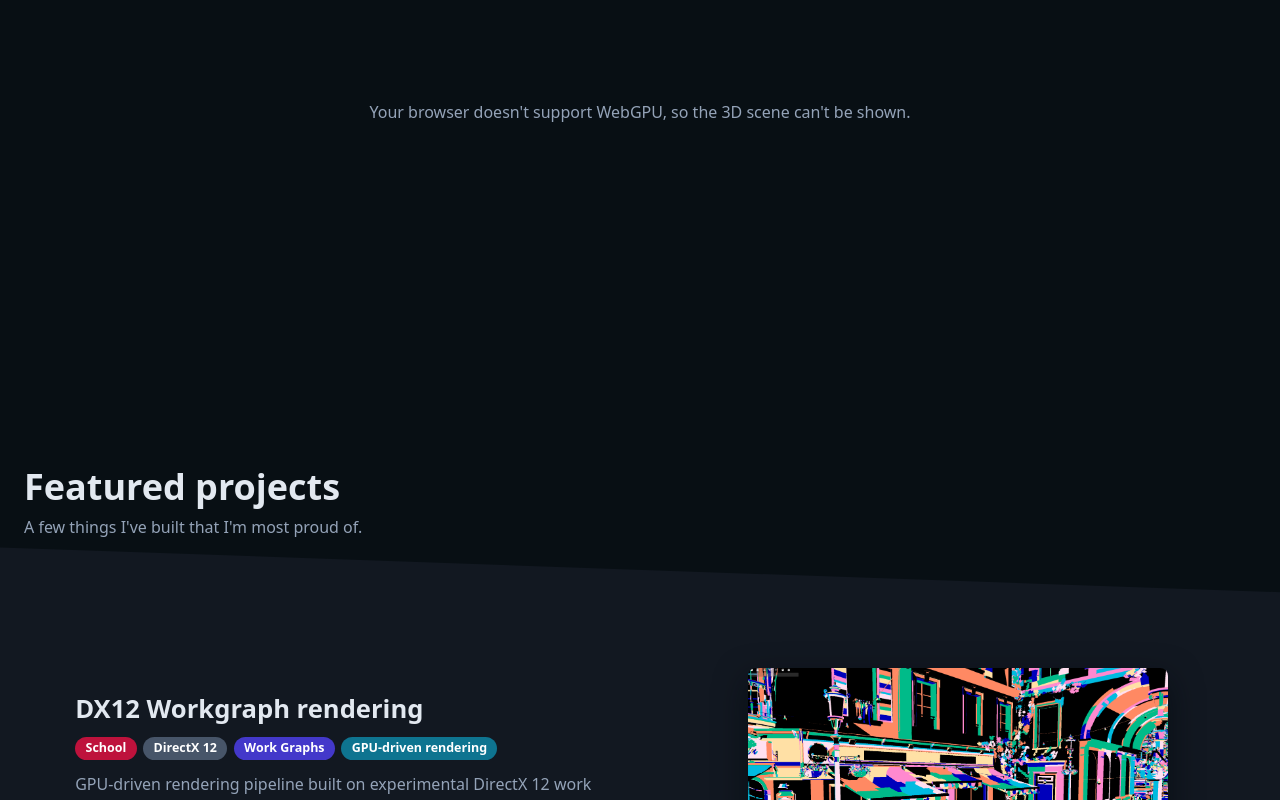
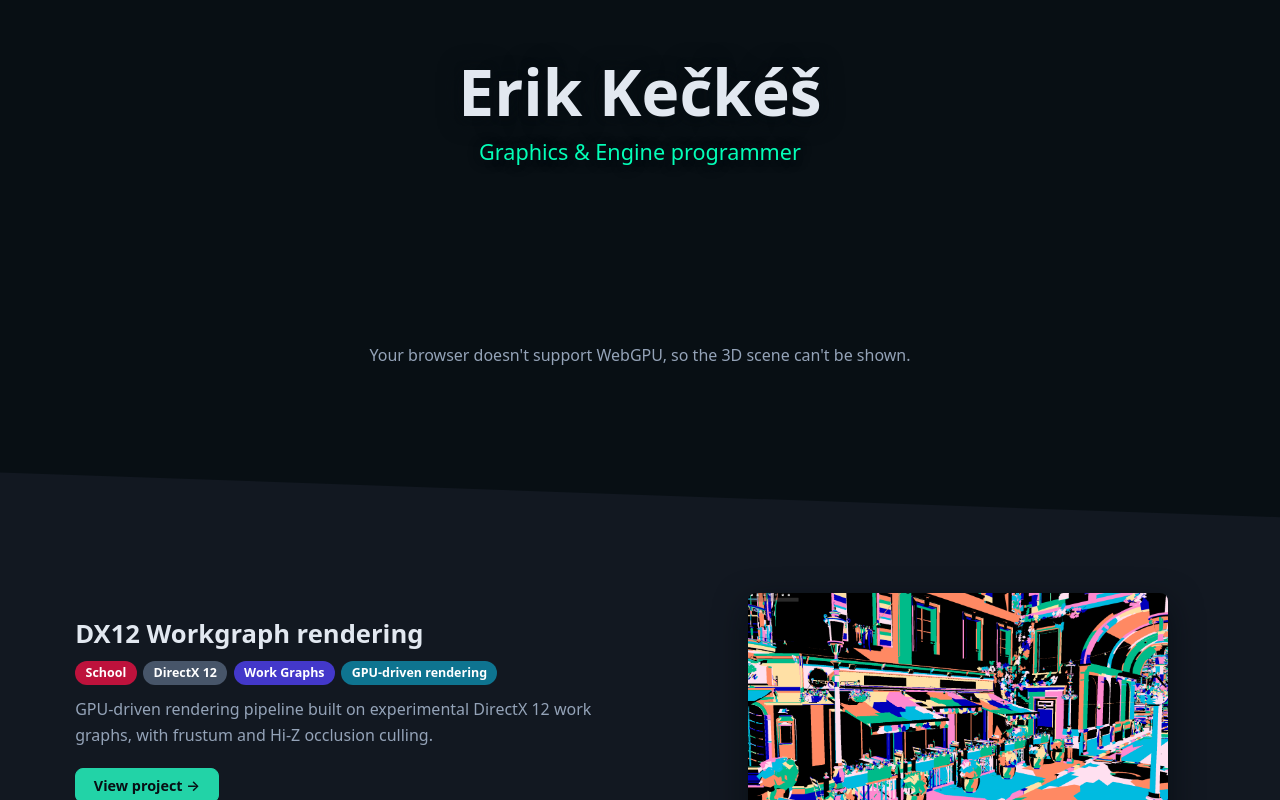
Before and after one commit to erikkeckes/erikkeckes.github.io, an Astro site: page / in a window 1280 px wide. Shown: the part 220-1020 px from the top of the page. Built offline with nearby package versions, Linux system fonts and the light colour scheme; Astro itself is replaced by a stand-in of ours.

Commit message:
updated styling and

```diff
--- a/src/components/home/About.astro
+++ b/src/components/home/About.astro
@@ -4,6 +4,7 @@ import { about } from '../../data/career';
 
 <div class="about">
 	<div class="text">
+		<h2>About me</h2>
 		<p class="bio">{about.bio}</p>
 		<dl>
 			<div>
@@ -50,6 +51,12 @@ import { about } from '../../data/career';
 		box-shadow: 0 8px 24px var(--color-shadow);
 	}
 
+	h2 {
+		margin: 0 0 1rem;
+		font-size: clamp(1.6rem, 4vw, 2.25rem);
+		line-height: 1.2;
+	}
+
 	.bio {
 		margin: 0 0 1.5rem;
 		font-size: 1.05rem;
--- a/src/components/home/Hero3D.astro
+++ b/src/components/home/Hero3D.astro
@@ -1,9 +1,20 @@
 ---
 // WebGPU-rendered hero scene. Rendering lives in src/scripts/webgpu/
+interface Props {
+	name?: string;
+	tagline?: string;
+}
+
+// Placeholders until the real copy is decided
+const { name = 'Erik Kečkéš', tagline = 'Graphics & Engine programmer' } = Astro.props;
 ---
 
 <section class="hero-3d" id="scene" aria-label="3D scene">
 	<canvas class="canvas" aria-hidden="true" title="Drag to rotate the view"></canvas>
+	<div class="intro">
+		<h1 class="name">{name}</h1>
+		<p class="tagline">{tagline}</p>
+	</div>
 	<p class="fallback" hidden>Your browser doesn't support WebGPU, so the 3D scene can't be shown.</p>
 </section>
 
@@ -57,12 +68,39 @@
 		cursor: grabbing;
 	}
 
-	.fallback {
+	/* Centred over the black hole; clicks pass through so the scene can still be dragged */
+	.intro {
 		position: absolute;
 		inset: 0;
 		display: flex;
+		flex-direction: column;
 		align-items: center;
 		justify-content: center;
+		gap: 0.5rem;
+		padding: 1.5rem;
+		text-align: center;
+		pointer-events: none;
+	}
+
+	.name {
+		margin: 0;
+		font-size: clamp(2rem, 6vw, 4rem);
+		line-height: 1.1;
+		color: var(--color-text);
+		text-shadow: 0 2px 24px var(--color-bg), 0 0 8px var(--color-bg);
+	}
+
+	.tagline {
+		margin: 0;
+		font-size: clamp(1rem, 2.2vw, 1.35rem);
+		color: var(--color-tag-line);
+		text-shadow: 0 1px 12px var(--color-bg), 0 0 6px var(--color-bg);
+	}
+
+	/* Sits under the intro text when the scene can't render */
+	.fallback {
+		position: absolute;
+		inset: auto 0 0;
 		margin: 0;
 		padding: 1.5rem;
 		color: var(--color-text-muted);
--- a/src/components/home/Section.astro
+++ b/src/components/home/Section.astro
@@ -1,18 +1,14 @@
 ---
 interface Props {
 	id: string;
-	title: string;
-	subtitle?: string;
+	/** Accessible name for the section; it has no visible heading */
+	label: string;
 }
 
-const { id, title, subtitle } = Astro.props;
+const { id, label } = Astro.props;
 ---
 
-<section class="section" id={id} aria-labelledby={`${id}-title`}>
-	<header class="heading">
-		<h2 id={`${id}-title`}>{title}</h2>
-		{subtitle && <p>{subtitle}</p>}
-	</header>
+<section class="section" id={id} aria-label={label}>
 	<slot />
 	{
 		Astro.slots.has('footer') && (
@@ -29,21 +25,6 @@ const { id, title, subtitle } = Astro.props;
 		padding: clamp(2.5rem, 6vw, 4.5rem) var(--section-pad-x);
 	}
 
-	.heading {
-		margin-bottom: clamp(1.25rem, 3vw, 2rem);
-	}
-
-	h2 {
-		margin: 0;
-		font-size: clamp(1.6rem, 4vw, 2.25rem);
-		line-height: 1.2;
-	}
-
-	.heading p {
-		margin: 0.4rem 0 0;
-		color: var(--color-text-muted);
-	}
-
 	.footer {
 		display: flex;
 		justify-content: center;
--- a/src/components/home/Subsection.astro
+++ b/src/components/home/Subsection.astro
@@ -72,7 +72,7 @@ const tone = index % 2 === 0 ? 'tone-a' : 'tone-b';
 <article class:list={['subsection', tone]} style={`z-index: ${100 - index}`}>
 	<div class="content">
 		<div class="body">
-			{meta && <span class="meta">{meta}</span>}
+			{meta && !image && <span class="meta">{meta}</span>}
 			<h3>{title}</h3>
 			<TagList tags={tags} />
 			<p>{description}</p>
@@ -83,7 +83,10 @@ const tone = index % 2 === 0 ? 'tone-a' : 'tone-b';
 		{
 			image && (
 				<div class="media">
-					<img src={image} alt={title} loading="lazy" />
+					<div class="frame">
+						{meta && <span class="meta">{meta}</span>}
+						<img src={image} alt={title} loading="lazy" />
+					</div>
 				</div>
 			)
 		}
@@ -162,10 +165,18 @@ const tone = index % 2 === 0 ? 'tone-a' : 'tone-b';
 		justify-content: center;
 	}
 
+	/* Keeps the timestamp lined up with the image's left edge */
+	.frame {
+		display: flex;
+		flex-direction: column;
+		gap: 0.5rem;
+		width: 100%;
+		max-width: 420px;
+	}
+
 	img {
 		display: block;
 		width: 100%;
-		max-width: 420px;
 		aspect-ratio: 16 / 9;
 		object-fit: cover;
 		border-radius: calc(var(--radius) - 4px);
--- a/src/pages/index.astro
+++ b/src/pages/index.astro
@@ -29,7 +29,7 @@ const formatDate = (date: Date) =>
 <HomeLayout>
 	<Hero3D />
 
-	<Section id="projects" title="Featured projects" subtitle="A few things I've built that I'm most proud of.">
+	<Section id="projects" label="Featured projects">
 		<div class="subsections">
 			{
 				featuredProjects.map(({ id, data }, index) => (
@@ -48,7 +48,7 @@ const formatDate = (date: Date) =>
 		<Fragment slot="footer"><Button href="/projects">See all projects</Button></Fragment>
 	</Section>
 
-	<Section id="blog" title="From the blog" subtitle="Write-ups on graphics programming and game tech.">
+	<Section id="blog" label="From the blog">
 		<div class="subsections">
 			{
 				featuredPosts.map(({ id, data }, index) => (
@@ -68,14 +68,14 @@ const formatDate = (date: Date) =>
 		<Fragment slot="footer"><Button href="/blog">See all posts</Button></Fragment>
 	</Section>
 
-	<Section id="career" title="Career">
+	<Section id="career" label="Career">
 		<div class="career">
 			<Timeline title="Professional experience" entries={experience} align="end" />
 			<Timeline title="Education" entries={education} />
 		</div>
 	</Section>
 
-	<Section id="about" title="About me">
+	<Section id="about" label="About me">
 		<About />
 		<TechStack />
 	</Section>
--- a/src/styles/global.css
+++ b/src/styles/global.css
@@ -12,6 +12,7 @@
 	--color-primary: #22d3a7;
 	--color-secondary: #3b82f6;
 	--color-accent: #7af3d0;
+	--color-tag-line: #03ffb8;
 
 	/* Text */
 	--color-text: #e2e8f0;
```
